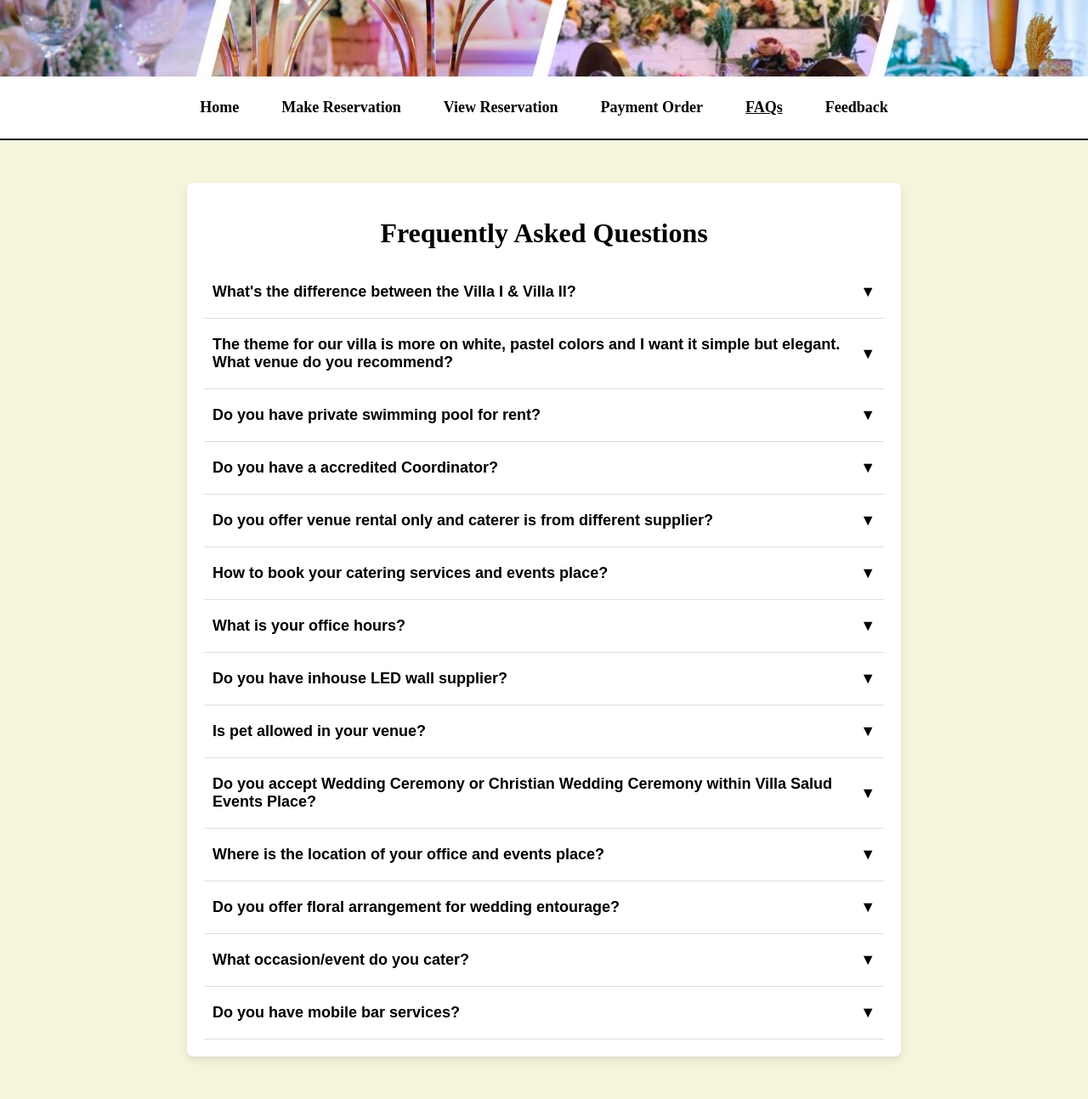
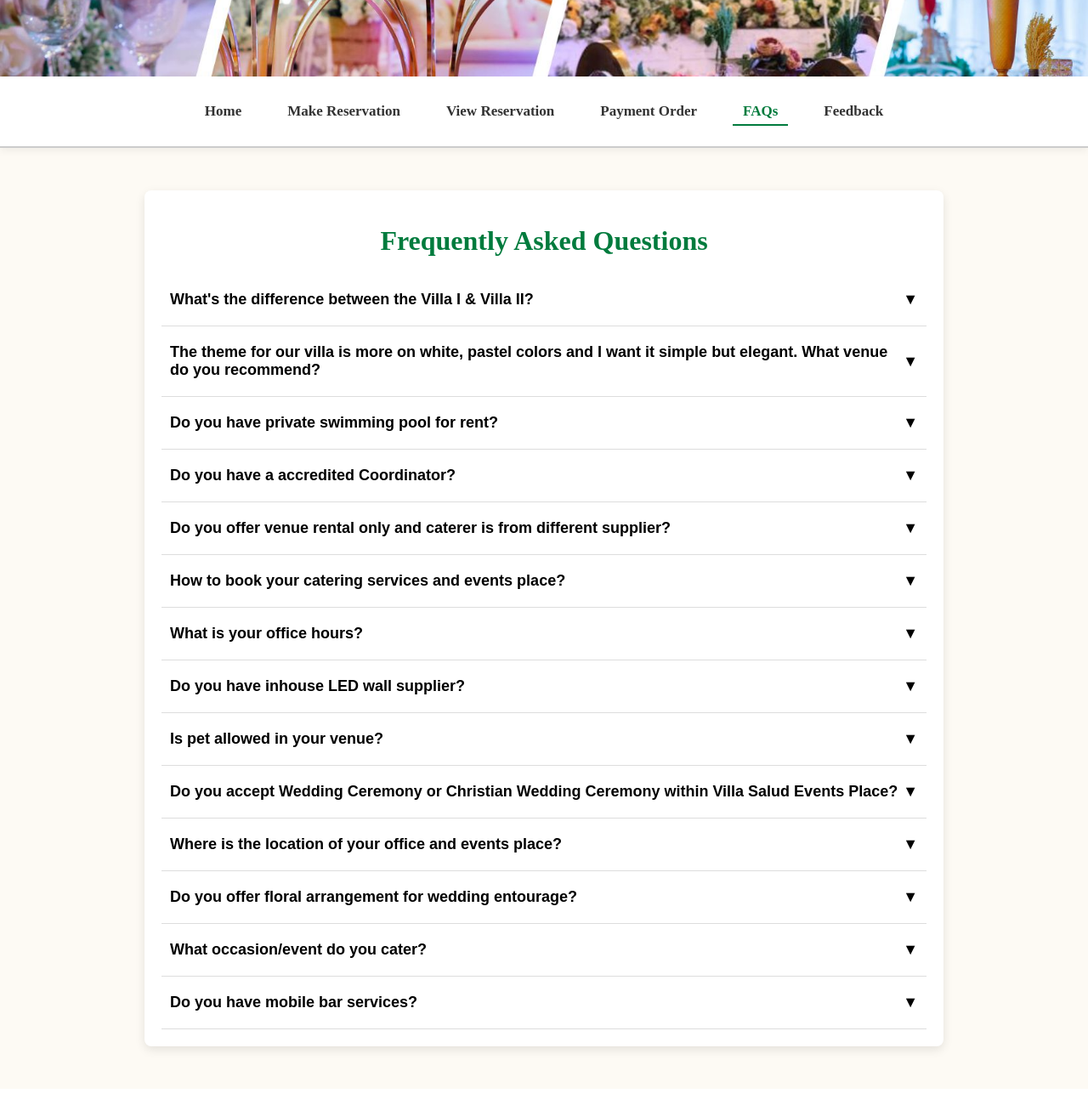
Before and after one commit to RosarioAngelica/trylang_cohere, a PHP site: page /VillaSalud.UI/pages/faqs.html in a window 1280 px wide. Shown: the whole page at 85% size. After the commit the page ends 1242 px from the top, so only its background shows below. Run offline with PHP 8.4, Linux system fonts and the light colour scheme.

Commit message:
add changes in css

```diff
--- a/VillaSalud.UI/style/faqs.css
+++ b/VillaSalud.UI/style/faqs.css
@@ -2,22 +2,27 @@ body {
   margin: 0;
   padding: 0;
   font-family: "Playfair Display", serif;
-  background: beige;
+  background: #fdfaf4; /* Soft beige */
 }
 
+/* === Header === */
 .header-image {
   width: 100%;
   height: 90px;
-  background: url("../assets/background_picture.jpeg") no-repeat center
-    center/cover;
+  background: url("../assets/background_picture.jpeg") no-repeat center center/cover;
+  background-size: cover;
+  object-fit: cover;
 }
 
+/* === Navbar === */
 .navbar {
   display: flex;
   justify-content: center;
-  background: white;
-  padding: 10px 0;
-  border-bottom: 2px solid black;
+  align-items: center;
+  background-color: #fff;
+  padding: 15px 0;
+  border-bottom: 2px solid #ccc;
+  box-shadow: 0 4px 8px rgba(0, 0, 0, 0.05); /* Light shadow for depth */
 }
 
 .navbar ul {
@@ -28,39 +33,50 @@ body {
 }
 
 .navbar li {
-  display: inline;
+  display: inline-block;
 }
 
 .navbar a {
   text-decoration: none;
-  color: black;
-  font-size: 18px;
-  font-weight: bold;
-  padding: 5px 10px;
+  color: #333;
+  font-size: 17px;
+  font-weight: 600;
+  padding: 6px 12px;
+  transition: 0.3s ease;
 }
 
+.navbar a:hover,
 .navbar a.active {
-  text-decoration: underline;
+  color: #007b3d;
+  border-bottom: 2px solid #007b3d;
 }
 
+/* === FAQ Section === */
 .faq-container {
-    max-width: 800px;
+  max-width: 900px;
   margin: 50px auto;
   padding: 20px;
-    background: white;
+  background-color: #fff;
   border-radius: 8px;
-    box-shadow: 0px 4px 10px rgba(0, 0, 0, 0.1);
+  box-shadow: 0 4px 12px rgba(0, 0, 0, 0.1); /* Subtle shadow for elevated look */
 }
 
 .faq-container h1 {
   text-align: center;
   font-size: 32px;
+  color: #007b3d;
+  font-weight: 700;
   margin-bottom: 20px;
 }
 
 .faq {
   border-bottom: 1px solid #ddd;
   padding: 10px 0;
+  transition: background-color 0.3s ease;
+}
+
+.faq:hover {
+  background-color: #f9f9f9; /* Light hover effect for FAQ items */
 }
 
 .faq-question {
@@ -69,19 +85,26 @@ body {
   border: none;
   text-align: left;
   font-size: 18px;
-    font-weight: bold;
+  font-weight: 600;
   cursor: pointer;
   padding: 10px;
   display: flex;
   justify-content: space-between;
   align-items: center;
+  transition: color 0.3s ease, transform 0.3s ease;
+}
+
+.faq-question:hover {
+  color: #007b3d; /* Highlight on hover */
+  transform: translateX(5px); /* Slight move effect on hover */
 }
 
 .faq-answer {
   display: none;
   padding: 10px;
   font-size: 16px;
-    color: #333;
+  color: #555;
+  line-height: 1.5;
 }
 
 .arrow {
```
Also changed, not shown: other parts of VillaSalud.UI/style/faqs.css (+42 -1 lines), VillaSalud.UI/style/feedback.css (+31 -13 lines), VillaSalud.UI/style/p_homepage.css (+18 -17 lines), VillaSalud.UI/style/p_view_reservation.css (+25 -23 lines). Lines whose indentation alone changed are shown as unchanged.
